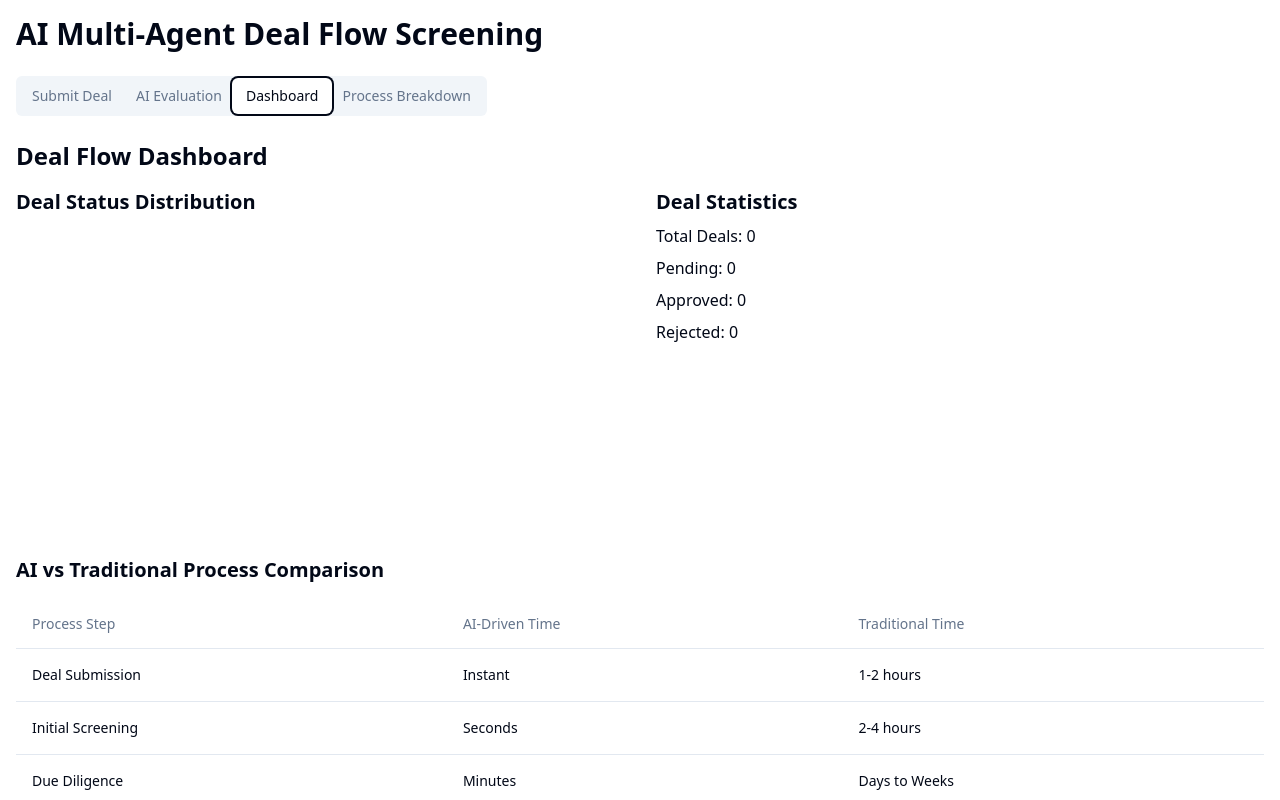
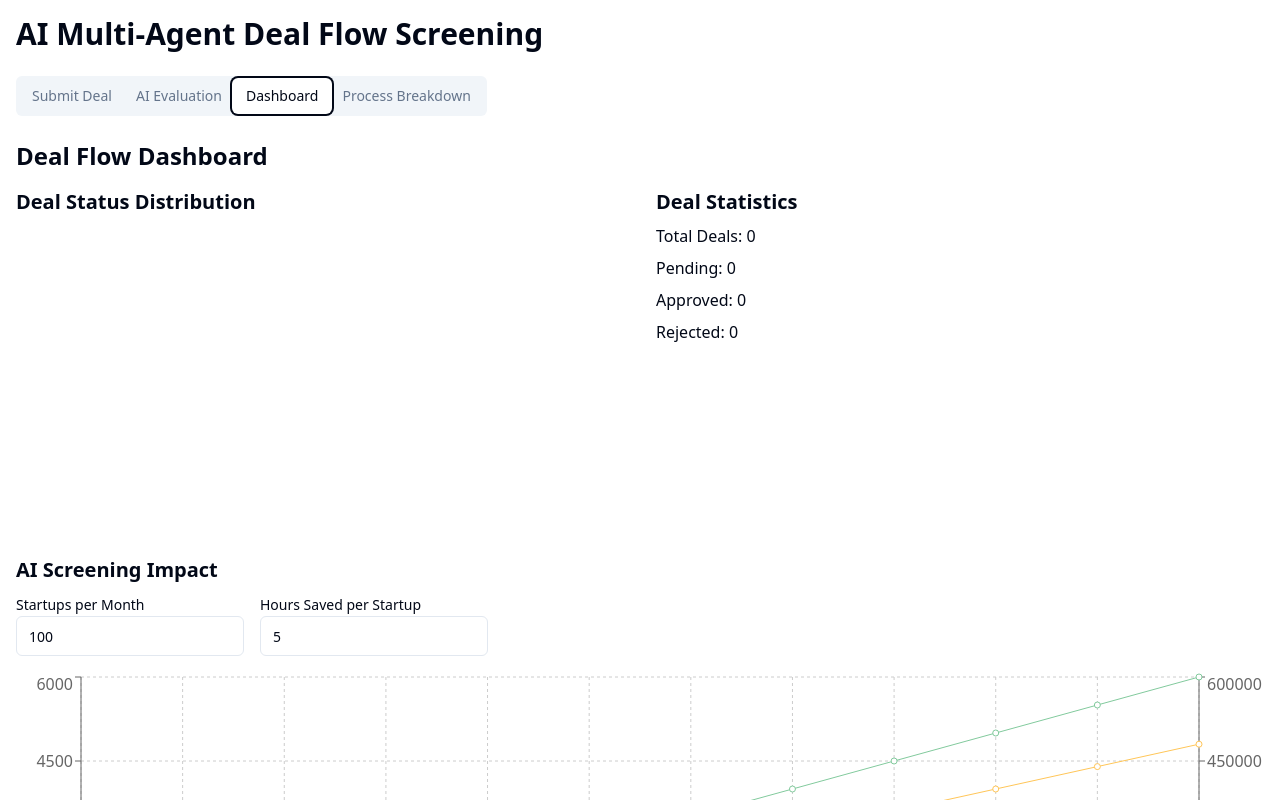
Before and after one commit to GPT-Engineer-App/dealflow-simulate-ai, a React (Vite) app: page / in a window 1280 px wide. Both pictures are taken after a click on the tab "Dashboard". Shown: the top 800 px of the page. Built offline with nearby package versions, Linux system fonts and the light colour scheme.

Commit message:
Add interactive graph for startup screening
Implement an interactive graph that displays the number of startups screened, hours saved, and total costs saved based on an hourly cost of $80.00.
[skip gpt_engineer]

```diff
--- a/src/components/Dashboard.jsx
+++ b/src/components/Dashboard.jsx
@@ -1,5 +1,6 @@
 import { PieChart, Pie, Cell, Legend, Tooltip } from 'recharts';
 import ProcessComparison from './ProcessComparison';
+import InteractiveGraph from './InteractiveGraph';
 
 const Dashboard = ({ deals }) => {
   const statusCounts = deals.reduce((acc, deal) => {
@@ -14,7 +15,7 @@ const Dashboard = ({ deals }) => {
   return (
     <div>
       <h2 className="text-2xl font-bold mb-4">Deal Flow Dashboard</h2>
-      <div className="grid grid-cols-1 md:grid-cols-2 gap-8">
+      <div className="grid grid-cols-1 md:grid-cols-2 gap-8 mb-8">
         <div>
           <h3 className="text-xl font-semibold mb-2">Deal Status Distribution</h3>
           <PieChart width={400} height={300}>
@@ -45,7 +46,11 @@ const Dashboard = ({ deals }) => {
           </ul>
         </div>
       </div>
-      <div className="mt-8">
+      <div className="mb-8">
+        <h3 className="text-xl font-semibold mb-2">AI Screening Impact</h3>
+        <InteractiveGraph />
+      </div>
+      <div>
         <ProcessComparison />
       </div>
     </div>
--- /dev/null
+++ b/src/components/InteractiveGraph.jsx
@@ -0,0 +1,70 @@
+import { useState } from 'react';
+import { LineChart, Line, XAxis, YAxis, CartesianGrid, Tooltip, Legend, ResponsiveContainer } from 'recharts';
+import { Input } from "@/components/ui/input"
+import { Label } from "@/components/ui/label"
+
+const InteractiveGraph = () => {
+  const [startups, setStartups] = useState(100);
+  const [hoursPerStartup, setHoursPerStartup] = useState(5);
+  const hourlyRate = 80;
+
+  const generateData = () => {
+    return Array.from({ length: 12 }, (_, i) => {
+      const month = i + 1;
+      const startupsScreened = startups * month;
+      const hoursSaved = startupsScreened * hoursPerStartup;
+      const costsSaved = hoursSaved * hourlyRate;
+      return {
+        month: `Month ${month}`,
+        startupsScreened,
+        hoursSaved,
+        costsSaved
+      };
+    });
+  };
+
+  const data = generateData();
+
+  return (
+    <div className="space-y-4">
+      <div className="flex space-x-4">
+        <div>
+          <Label htmlFor="startups">Startups per Month</Label>
+          <Input
+            id="startups"
+            type="number"
+            value={startups}
+            onChange={(e) => setStartups(Number(e.target.value))}
+            min="1"
+          />
+        </div>
+        <div>
+          <Label htmlFor="hours">Hours Saved per Startup</Label>
+          <Input
+            id="hours"
+            type="number"
+            value={hoursPerStartup}
+            onChange={(e) => setHoursPerStartup(Number(e.target.value))}
+            min="0.1"
+            step="0.1"
+          />
+        </div>
+      </div>
+      <ResponsiveContainer width="100%" height={400}>
+        <LineChart data={data}>
+          <CartesianGrid strokeDasharray="3 3" />
+          <XAxis dataKey="month" />
+          <YAxis yAxisId="left" />
+          <YAxis yAxisId="right" orientation="right" />
+          <Tooltip />
+          <Legend />
+          <Line yAxisId="left" type="monotone" dataKey="startupsScreened" stroke="#8884d8" name="Startups Screened" />
+          <Line yAxisId="left" type="monotone" dataKey="hoursSaved" stroke="#82ca9d" name="Hours Saved" />
+          <Line yAxisId="right" type="monotone" dataKey="costsSaved" stroke="#ffc658" name="Costs Saved ($)" />
+        </LineChart>
+      </ResponsiveContainer>
+    </div>
+  );
+};
+
+export default InteractiveGraph;
```
